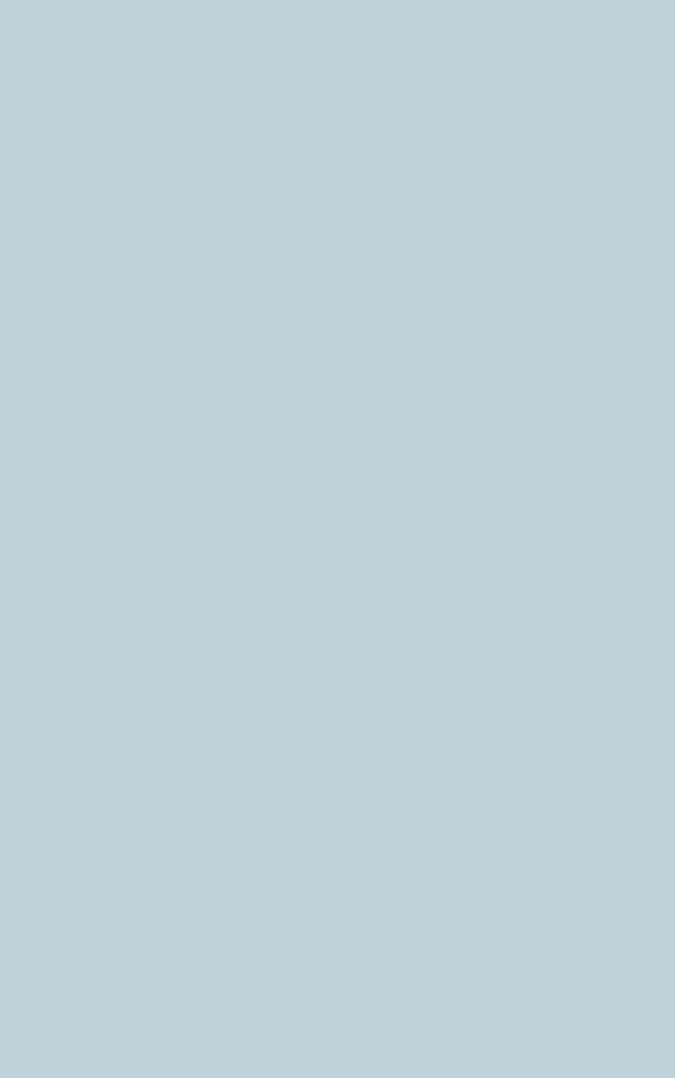
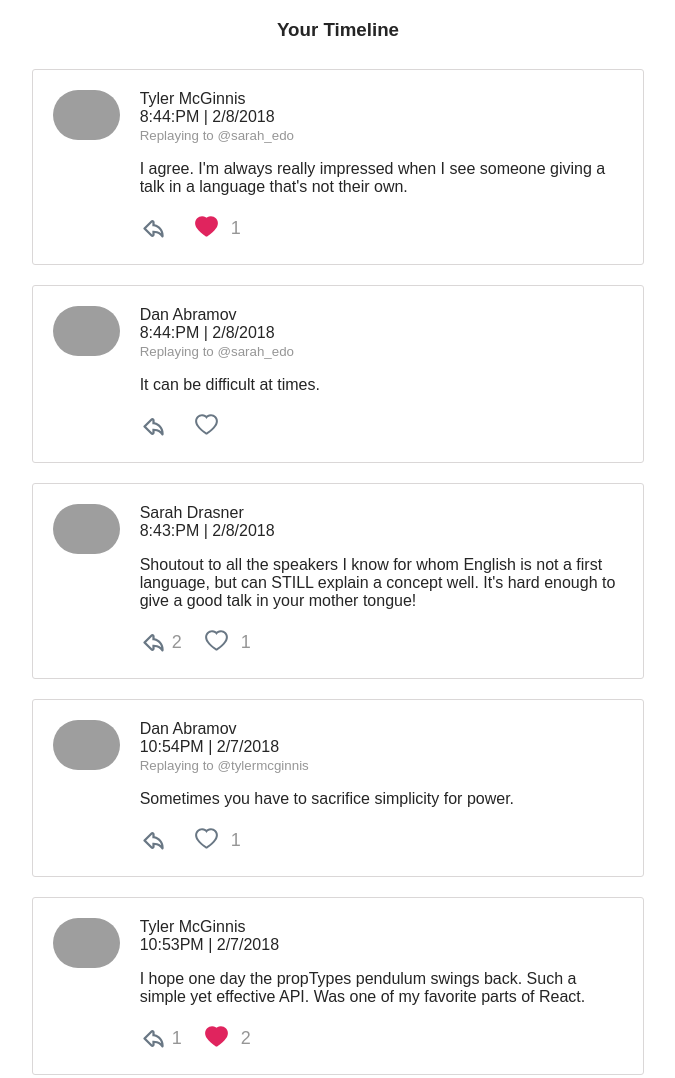
Before and after one commit to mwafy092/reactnd-twitter-app, a React app: page / in a window 1280 px wide. Shown: the top 1078 px of the page, without its empty margins (302-977 px from the left). Before the commit the page ends 800 px from the top, so only its background shows below. Built offline with nearby package versions, Linux system fonts and the light colour scheme; grey boxes are pictures that could not be loaded.

Commit message:
tweet component added

```diff
--- a/package.json
+++ b/package.json
@@ -8,6 +8,7 @@
     "@testing-library/user-event": "^12.1.10",
     "react": "^17.0.1",
     "react-dom": "^17.0.1",
+    "react-icons": "^4.1.0",
     "react-redux": "^7.2.2",
     "react-scripts": "4.0.2",
     "redux": "^4.0.5",
--- a/src/components/App.js
+++ b/src/components/App.js
@@ -1,18 +1,24 @@
 import React, { Component } from 'react';
 import { connect } from 'react-redux';
 import { handleInitialData } from '../actions/shared';
-
+import Dashboard from './Dashboard';
 class App extends Component {
   componentDidMount() {
     this.props.dispatch(handleInitialData());
   }
   render() {
-    console.log(this.props);
-    return <div></div>;
+    // get some data
+    const { loading } = this.props;
+
+    return <div>{loading ? <Dashboard /> : null}</div>;
   }
 }
+
+// get part of state i need from redux store
 const mapStateToProps = ({ authedUser }) => {
-  return { authedUser };
+  return {
+    loading: authedUser !== null,
+  };
 };
 
 export default connect(mapStateToProps)(App);
--- /dev/null
+++ b/src/components/Dashboard.js
@@ -0,0 +1,30 @@
+import React, { Component } from 'react';
+import { connect } from 'react-redux';
+import Tweet from './Tweet';
+class Dashboard extends Component {
+  render() {
+    console.log(this.props);
+    return (
+      <div>
+        <h3 className='center'>Your Timeline</h3>
+        <ul className='dashboard-list'>
+          {this.props.tweetIds.map((id) => (
+            <li key={id}>
+              <Tweet id={id} />
+            </li>
+          ))}
+        </ul>
+      </div>
+    );
+  }
+}
+
+function mapStateToProps({ tweets }) {
+  return {
+    tweetIds: Object.keys(tweets).sort(
+      (a, b) => tweets[b].timestamp - tweets[a].timestamp
+    ),
+  };
+}
+
+export default connect(mapStateToProps)(Dashboard);
--- /dev/null
+++ b/src/components/Tweet.js
@@ -0,0 +1,80 @@
+import React, { Component } from 'react';
+import { connect } from 'react-redux';
+import { formatTweet, formatDate } from '../utils/helpers';
+import { AiFillHeart } from 'react-icons/ai';
+import { AiOutlineHeart } from 'react-icons/ai';
+import { TiArrowBackOutline } from 'react-icons/ti';
+
+class Tweet extends Component {
+  toParent = (e, id) => {
+    e.preventDefault();
+    // todo -> redirect to parent tweet
+  };
+
+  handleLike = (e) => {
+    e.preventDefault();
+    // todo -> handle like
+  };
+  render() {
+    const { tweet } = this.props;
+    const {
+      avatar,
+      name,
+      hasLiked,
+      text,
+      replies,
+      timestamp,
+      parent,
+      likes,
+    } = tweet;
+    console.log(parent);
+    if (tweet === null) {
+      return <p>This Tweet Doesn't Exist</p>;
+    }
+    return (
+      <div className='tweet'>
+        <img src={avatar} alt={`Avatar of ${name}`} className='avatar' />
+        <div className='tweet-info'>
+          <span>{name}</span>
+          <div>{formatDate(timestamp)}</div>
+          <div>
+            {parent && (
+              <button
+                className='replying-to'
+                onClick={(e) => this.toParent(e, parent.id)}>
+                Replaying to @{parent.author}
+              </button>
+            )}
+          </div>
+          <p>{text}</p>
+          <div className='tweet-icons'>
+            <TiArrowBackOutline className='tweet-icon' />
+            <span>{replies > 0 && replies}</span>
+            <button className='heart-button' onClick={this.handleLike}>
+              {hasLiked ? (
+                <AiFillHeart color='#e0245e' className='tweet-icon' />
+              ) : (
+                <AiOutlineHeart className='tweet-icon' />
+              )}
+            </button>
+            <span>{likes !== 0 && likes}</span>
+          </div>
+        </div>
+      </div>
+    );
+  }
+}
+
+function mapStateToProps({ authedUser, tweets, users }, { id }) {
+  const tweet = tweets[id];
+  const parentTweet = tweet ? tweets[tweet.replyingTo] : null;
+
+  return {
+    authedUser,
+    tweet: tweet
+      ? formatTweet(tweet, users[tweet.author], authedUser, parentTweet)
+      : null,
+  };
+}
+
+export default connect(mapStateToProps)(Tweet);
--- a/src/index.css
+++ b/src/index.css
@@ -3,7 +3,6 @@ body {
   padding: 0;
   font-family: sans-serif;
   color: #252525;
-  background-color: #bfd1d9;
 }
 
 a {
```
Also changed, not shown: 1 other file.
